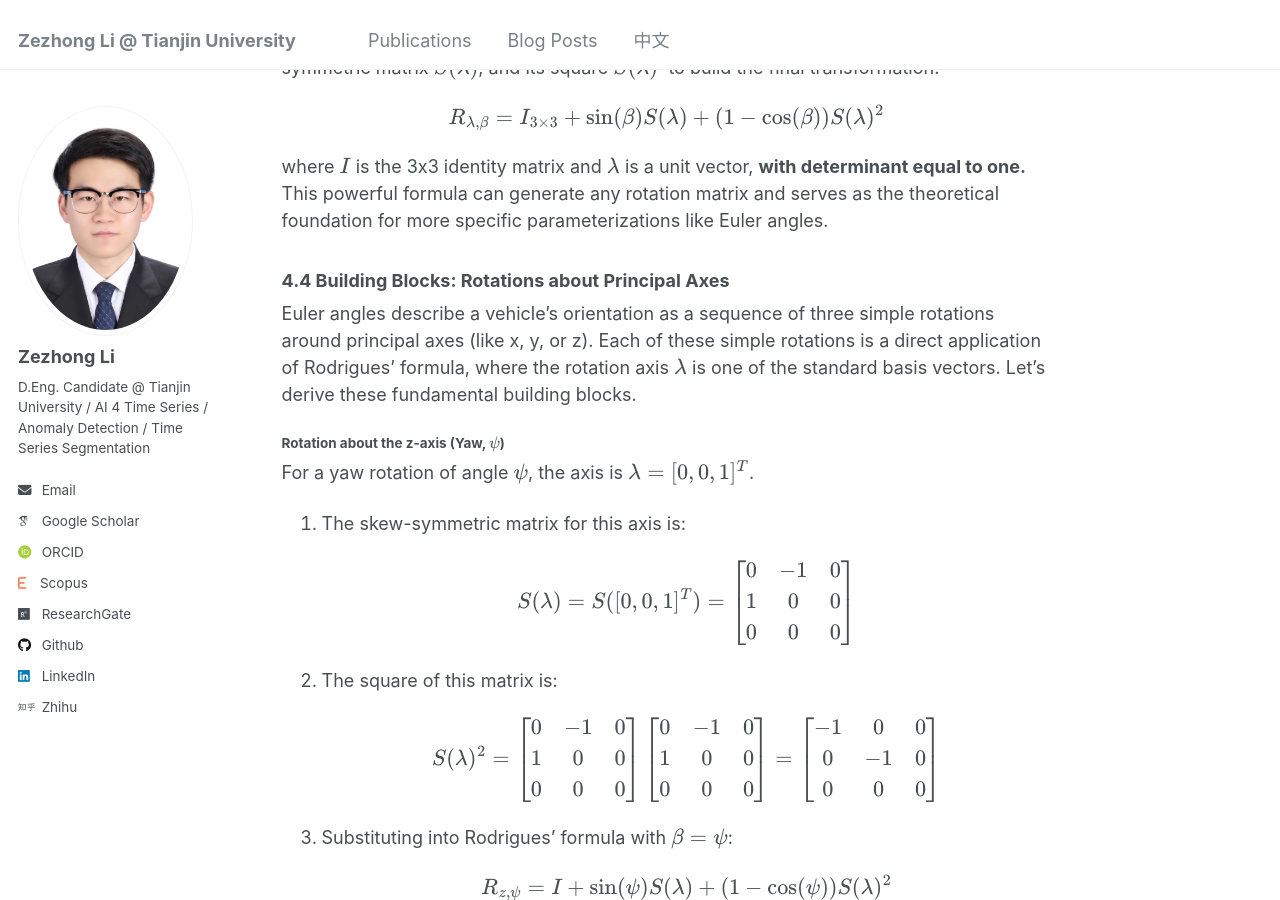
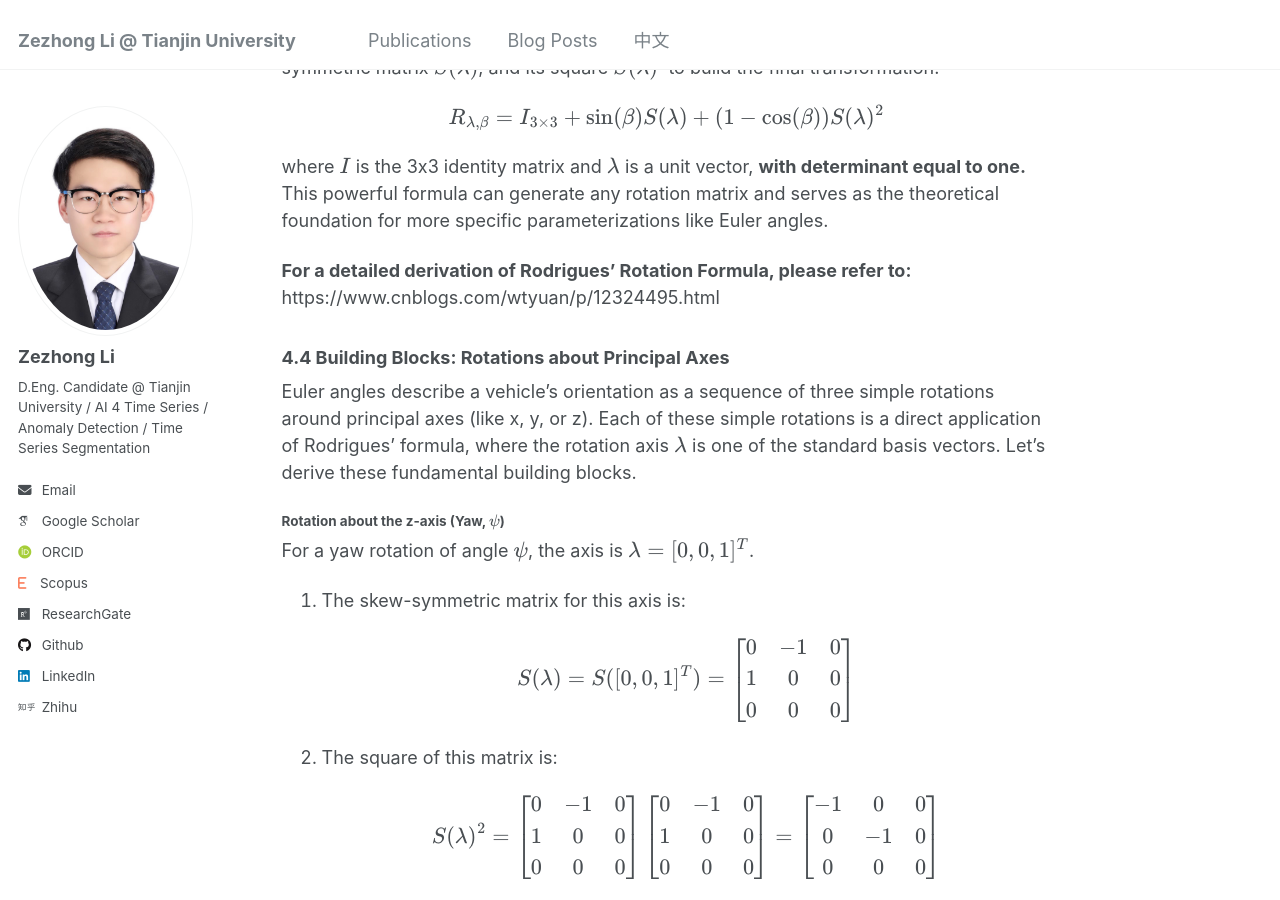
Before and after one commit to lzz19980125/lzz19980125.github.io, a Jekyll site: the page built from _posts/2025-7-28-Kinematic Analysis of Underwater Gliders.md, in a window 1280 px wide and 900 px high, scrolled down 8049 px. Built offline with Jekyll 4.4.1, drawn with Linux system fonts in a browser that asks for light colours; some web fonts are replaced.

Commit message:
Update 2025-7-28-Kinematic Analysis of Underwater Gliders.md

```diff
--- a/_posts/2025-7-28-Kinematic Analysis of Underwater Gliders.md
+++ b/_posts/2025-7-28-Kinematic Analysis of Underwater Gliders.md
@@ -149,6 +149,8 @@ The answer comes from **Euler's theorem on rotation**, which states that any ori
 $$ R_{\lambda,\beta} = I_{3\times3} + \sin(\beta) S(\lambda) + (1 - \cos(\beta)) S(\lambda)^2 $$
 
 where $$I$$ is the 3x3 identity matrix and $$λ$$ is a unit vector, **with determinant equal to one.** This powerful formula can generate any rotation matrix and serves as the theoretical foundation for more specific parameterizations like Euler angles.
+
+**For a detailed derivation of Rodrigues’ Rotation Formula, please refer to:** https://www.cnblogs.com/wtyuan/p/12324495.html
 
 ### 4.4 Building Blocks: Rotations about Principal Axes
 
```
